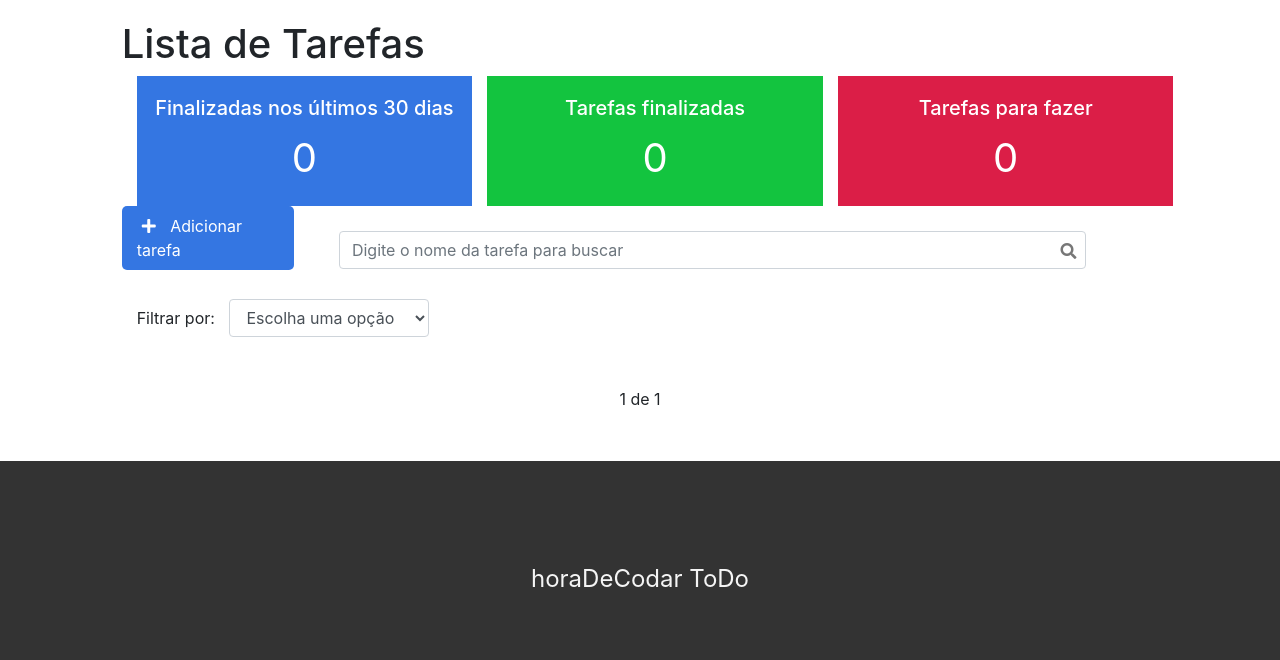
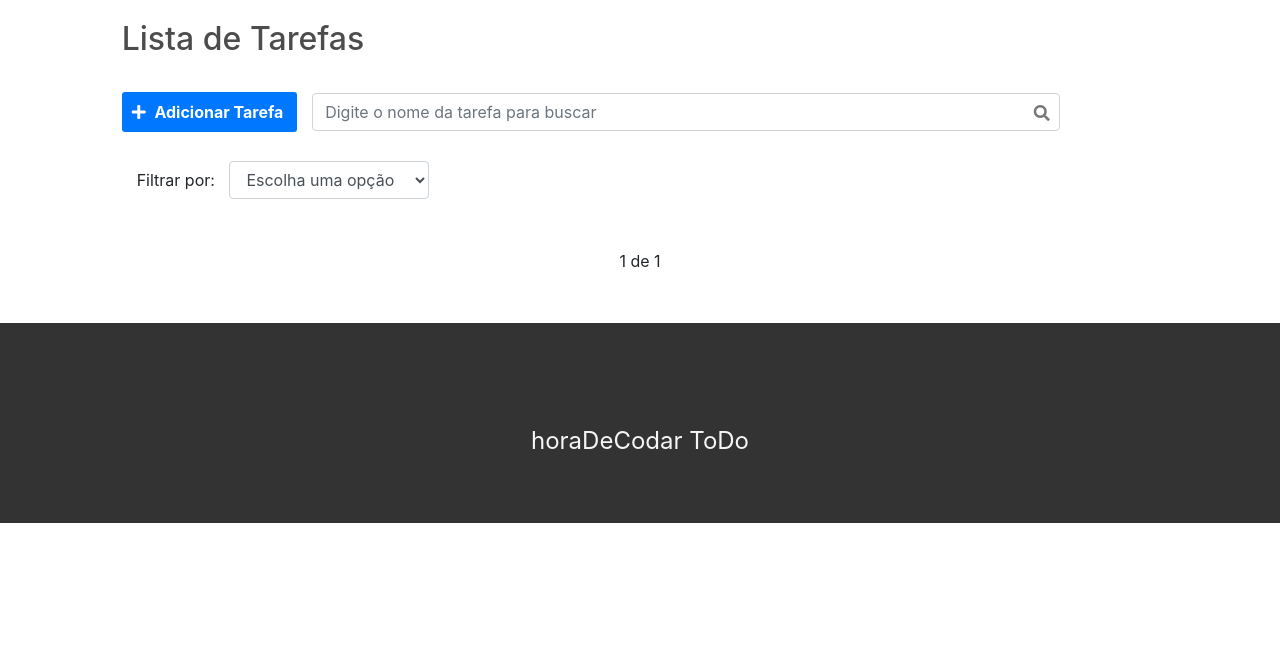
Before and after one commit to danyel-dev/ToDo, a Django app: page / in a window 1280 px wide. Shown: the part 57-717 px from the top of the page. Run offline with Django 3.2, Linux system fonts and the light colour scheme; the visitor is signed in with stand-in values (Sample User, id 1); data that the repository does not hold is empty; some libraries are stand-ins or nearby versions.

Commit message:
botao para adicionar tarefa e titulo da home alterados

```diff
--- a/tasks/static/css/style.css
+++ b/tasks/static/css/style.css
@@ -72,27 +72,31 @@
     background-color: #db1e47;
 }
 
-/* botão de adicionar */
-
-a#add-task {
-    text-decoration: none;
+h1.title-list-tasks {
+    color: rgba(0, 0, 0, 0.7);
+    font-size: 2em;
+    margin-bottom: 20px;
 }
 
-.add-div {
-    background-color: #3476e2;
-    cursor: pointer;
-    display: inline-block;
-    color: #fff;
-    padding: 8px;
-    border-radius: 5px;
-    margin-right: 25px;
+/* Inicio - botão de adicionar uma nova tarefa */
+a#new-task {
+    background-color: rgb(0, 119, 255);
+    color: white;
+    padding: 10px;
+    font-weight: bold;
+    border-radius: 3px;
 }
 
-.fas.fa-plus {
-    color: #fff;
-    margin-right: 10px;
-    margin-left: 5px;
+a#new-task:hover {
+    text-decoration: none;
+    background-color: rgb(0, 101, 216);
 }
+
+a#new-task i {
+    padding-right: 5px;
+}
+/* Fim - botão de excluir uma nova tarefa */
+
 
 /* search */
 
--- a/tasks/templates/tasks/list.html
+++ b/tasks/templates/tasks/list.html
@@ -1,12 +1,12 @@
 {% extends 'base.html' %}
 
-{% block title %} home {% endblock %}
+{% block title %} Home | Minhas Tarefas {% endblock %}
 
 {% block content %}
     <div class="offset-1 col-10 list-div">
-        <h1>Lista de Tarefas</h1>
+        <h1 class='title-list-tasks'>Lista de Tarefas</h1>
 
-        <div class="container dashboard">
+        {% comment %} <div class="container dashboard">
             <div class="col-4 dashboard-box" id="dashboard-lastdays">
                 <h4>Finalizadas nos últimos 30 dias</h4>
                 <span>{{ tasksrecently }}</span>
@@ -21,12 +21,11 @@
                 <h4>Tarefas para fazer</h4>
                 <span>{{ tasksDoing }}</span>
             </div>
-        </div>
+        </div> {% endcomment %}
 
-        <a href="{% url 'newtask' %}" id="add-task">
-            <div class="col-2 add-div">
-                <i class="fas fa-plus"></i> Adicionar tarefa
-            </div>
+        <a href="{% url 'newtask' %}" id="new-task">
+            <i class="fas fa-plus"></i>
+            <span> Adicionar Tarefa </span>
         </a>
 
         <div class="col-9 search-div">
--- a/tasks/views.py
+++ b/tasks/views.py
@@ -9,7 +9,6 @@ from .models import task
 
 import datetime
 
-# Create your views here.
 
 @login_required
 def taskList(request):
```
